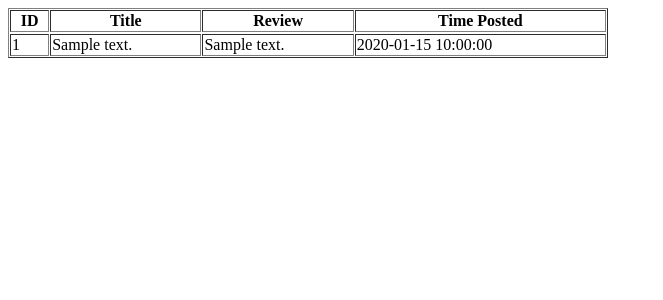
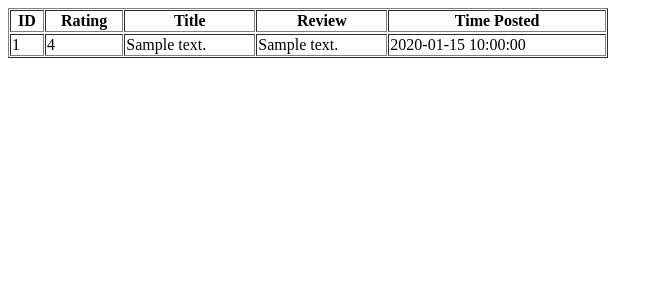
Before and after one commit to andrewliu19/LWHS-Sandwich-Hub, a PHP site: page /viewreview.php in a window 1280 px wide. Shown: the top 300 px of the page, without its empty margins (0-663 px from the left). Run offline with PHP 8.4, Linux system fonts and the light colour scheme; tables that the repository leaves empty or names only in its code hold one stand-in row (values such as "Sample post").

```diff
--- a/viewreview.php
+++ b/viewreview.php
@@ -12,7 +12,7 @@ if ($conn->connect_error) {
     die("Connection failed: " . $conn->connect_error);
 }
 
-$sql = "SELECT ID, review_title, review_content, review_date FROM reviews";
+$sql = "SELECT ID, rating, review_title, review_content, review_date FROM reviews";
 
 $records=$conn->query($sql);
 
@@ -27,6 +27,7 @@ $conn->close();
 	<table width="600" border="1" cellpadding="1" cellspacing="1">
 	<tr>
 	<th>ID</th>
+	<th>Rating</th>
 	<th>Title</th>
 	<th>Review</th>
 	<th>Time Posted</th>
@@ -36,6 +37,7 @@ $conn->close();
 	while ($review=$records->fetch_assoc()) {
 		echo "<tr>";
 		echo "<td>".$review['ID']."</td>";
+		echo "<td>".$review['rating']."</td>";
 		echo "<td>".$review['review_title']."</td>";
 		echo "<td>".$review['review_content']."</td>";
 		echo "<td>".$review['review_date']."</td>";
```
Also changed, not shown: review.php (+4 -3 lines).
